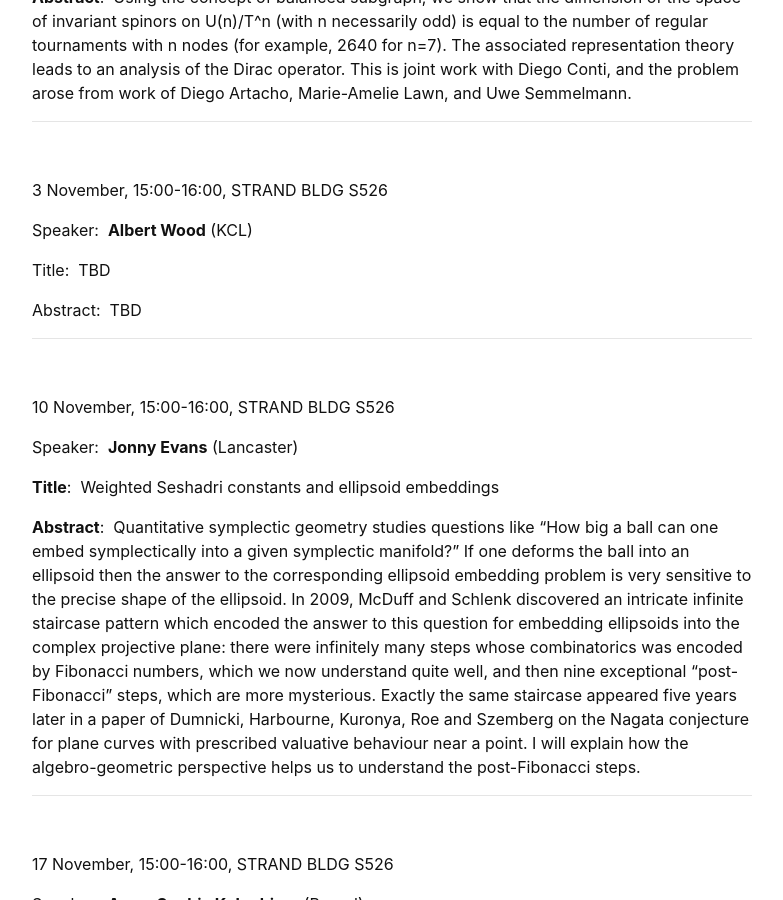
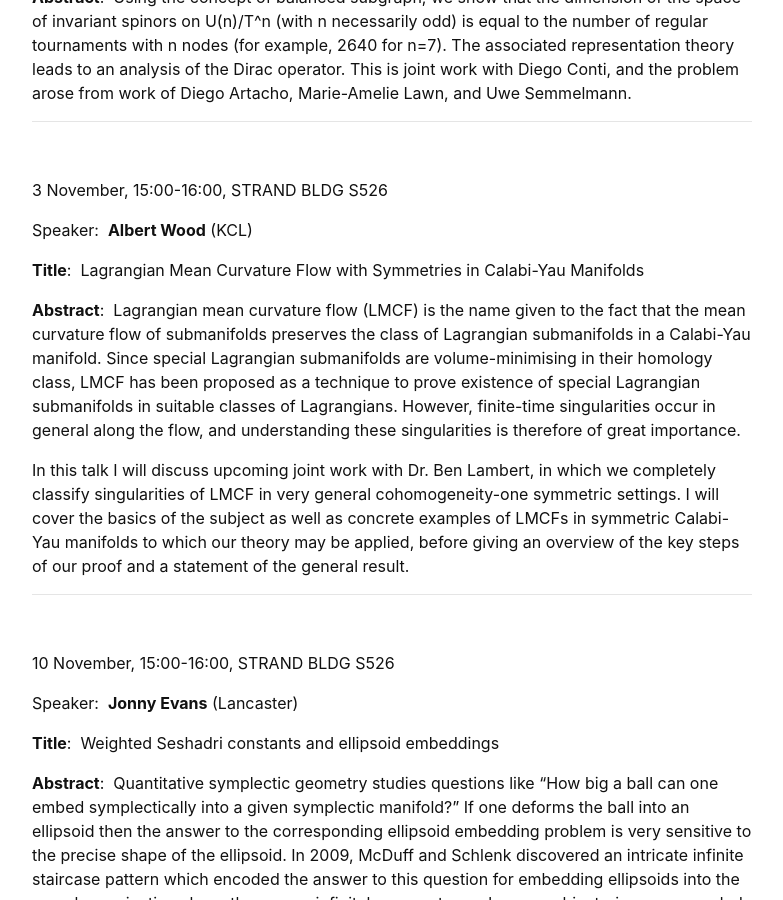
Before and after one commit to kcl-geometry-seminar/kcl-geometry-seminar.github.io, a Jekyll site: the page built from pages/index.md, in a window 1280 px wide and 900 px high, scrolled down 1458 px. Shown: the whole window, without its empty margins (248-1031 px from the left). Built offline with Jekyll 4.4.1, drawn with Linux system fonts in a browser that asks for light colours; a script that is not in the unit is left out.

Commit message:
Revise title and abstract in index.md
Updated the title and abstract for the talk by Albert Wood.

```diff
--- a/pages/index.md
+++ b/pages/index.md
@@ -66,11 +66,14 @@ Speaker:&nbsp; **Simon Salamon** (KCL)
 
 Speaker:&nbsp; **Albert Wood** (KCL)
 
-Title:&nbsp; TBD
+**Title**:&nbsp; Lagrangian Mean Curvature Flow with Symmetries in Calabi-Yau Manifolds
 
 
 
-Abstract:&nbsp; TBD
+
+**Abstract**:&nbsp; Lagrangian mean curvature flow (LMCF) is the name given to the fact that the mean curvature flow of submanifolds preserves the class of Lagrangian submanifolds in a Calabi-Yau manifold. Since special Lagrangian submanifolds are volume-minimising in their homology class, LMCF has been proposed as a technique to prove existence of special Lagrangian submanifolds in suitable classes of Lagrangians. However, finite-time singularities occur in general along the flow, and understanding these singularities is therefore of great importance.
+
+In this talk I will discuss upcoming joint work with Dr. Ben Lambert, in which we completely classify singularities of LMCF in very general cohomogeneity-one symmetric settings. I will cover the basics of the subject as well as concrete examples of LMCFs in symmetric Calabi-Yau manifolds to which our theory may be applied, before giving an overview of the key steps of our proof and a statement of the general result.
 
 ---------------------------------------------------------
 <br />
```
